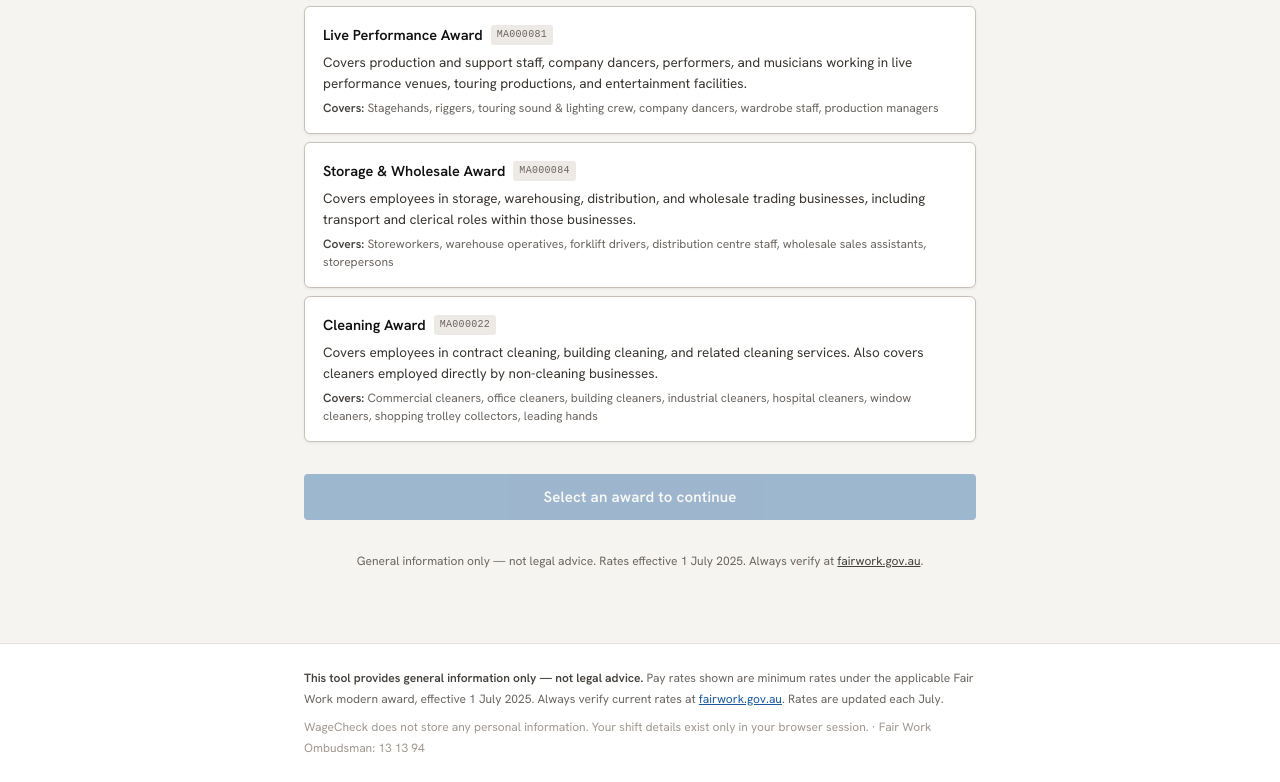
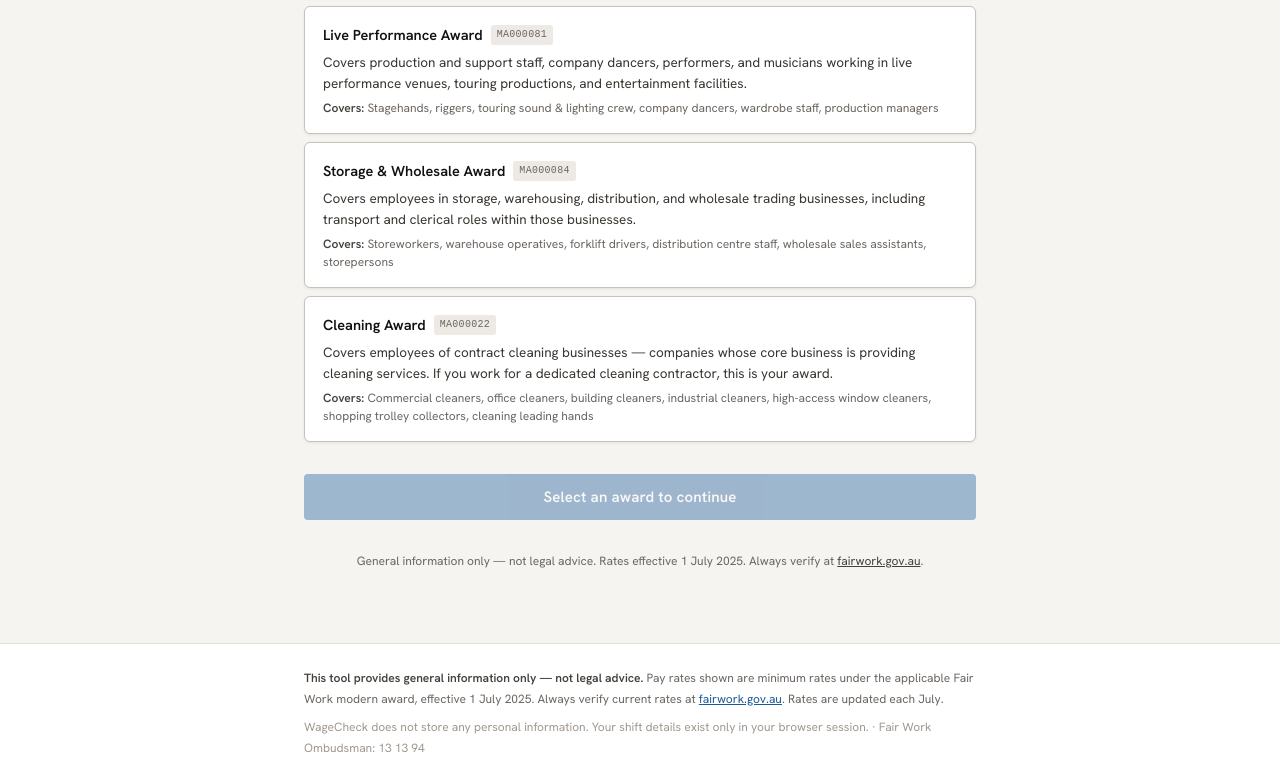
Before and after one commit to TomWall1/WageCheck, a Next.js app in the folder frontend/: page / in a window 1280 px wide. Shown: the part 1282-2064 px from the top of the page. Built offline with nearby package versions, Linux system fonts and the light colour scheme.

Commit message:
Fix MA000022 landing page coverage description
Clarifies that the Cleaning Award covers employees of contract cleaning
businesses specifically, not all cleaners regardless of employer type.

Co-Authored-By: Claude Sonnet 4.6 <noreply@anthropic.com>

```diff
--- a/frontend/components/LandingPage.tsx
+++ b/frontend/components/LandingPage.tsx
@@ -72,8 +72,8 @@ const AWARDS = [
     code: 'MA000022' as AwardCode,
     name: 'Cleaning Services Award 2020',
     shortName: 'Cleaning Award',
-    description: 'Covers employees in contract cleaning, building cleaning, and related cleaning services. Also covers cleaners employed directly by non-cleaning businesses.',
-    examples: 'Commercial cleaners, office cleaners, building cleaners, industrial cleaners, hospital cleaners, window cleaners, shopping trolley collectors, leading hands',
+    description: 'Covers employees of contract cleaning businesses — companies whose core business is providing cleaning services. If you work for a dedicated cleaning contractor, this is your award.',
+    examples: 'Commercial cleaners, office cleaners, building cleaners, industrial cleaners, high-access window cleaners, shopping trolley collectors, cleaning leading hands',
     badge: 'MA000022',
   },
 ];
```
